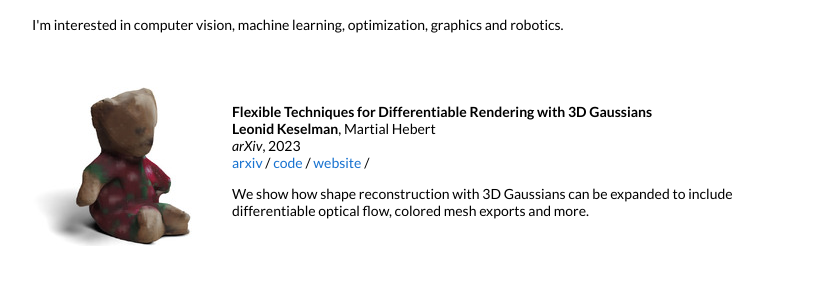
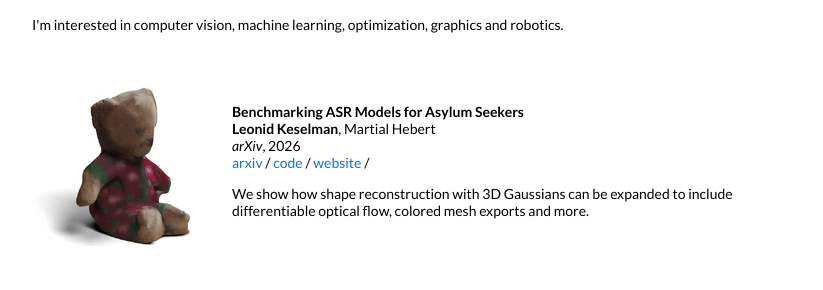
Before and after one commit to kavin0301p/kavin0301p.github.io, a Jekyll site: the page built from _posts/2023-08-28-3dgaussians.markdown, in a window 1280 px wide and 900 px high. Shown: the part 454-744 px from the top of the window, without its empty margins (228-1051 px from the left). Built offline with Jekyll 4.4.1, drawn with Linux system fonts in a browser that asks for light colours.

Commit message:
Update post title and date for 3D Gaussians

```diff
--- a/_posts/2023-08-28-3dgaussians.markdown
+++ b/_posts/2023-08-28-3dgaussians.markdown
@@ -1,7 +1,7 @@
 ---
 layout: post
-title:  "Flexible Techniques for Differentiable Rendering with 3D Gaussians"
-date:   2023-08-28 22:21:59 +00:00
+title:  "Benchmarking ASR Models for Asylum Seekers"
+date:   2026-07-17 22:21:59 +00:00
 image: /images/3dgaussian.jpg
 categories: research
 author: "Leo Keselman"
```
